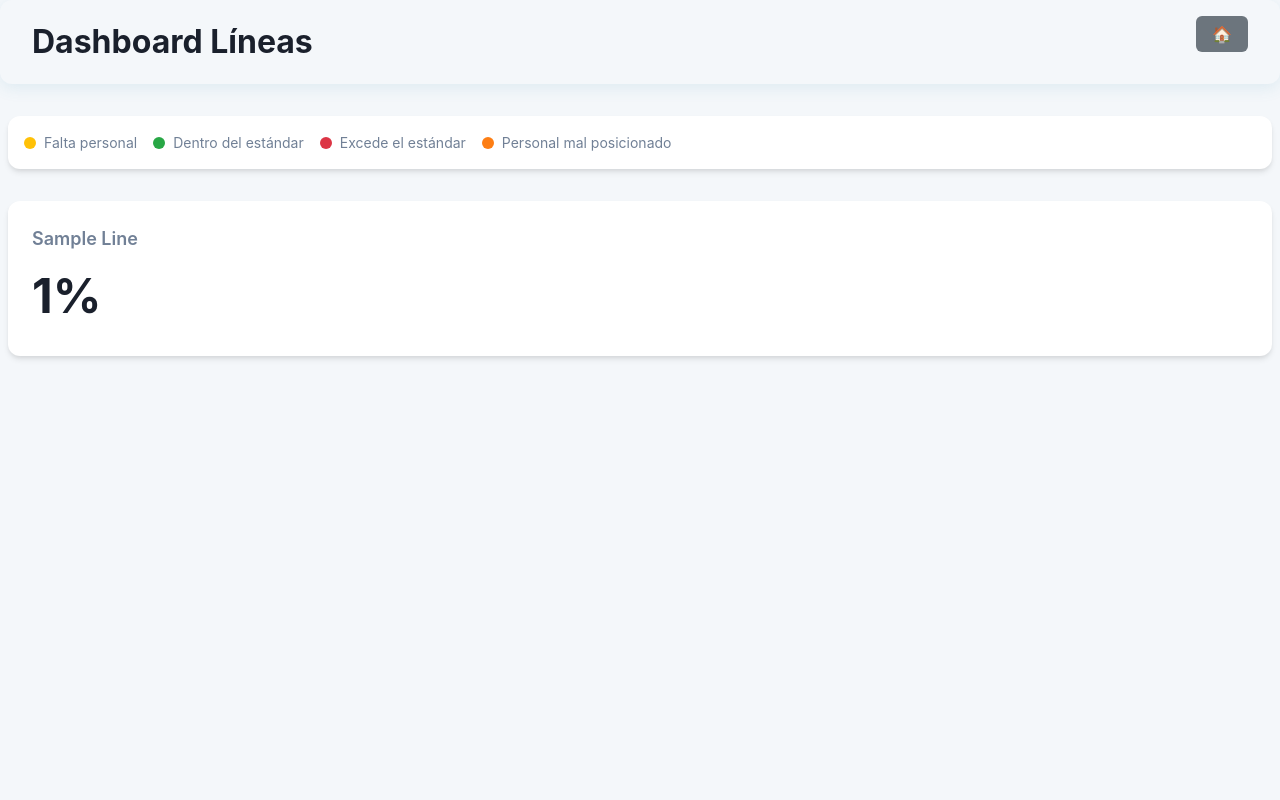
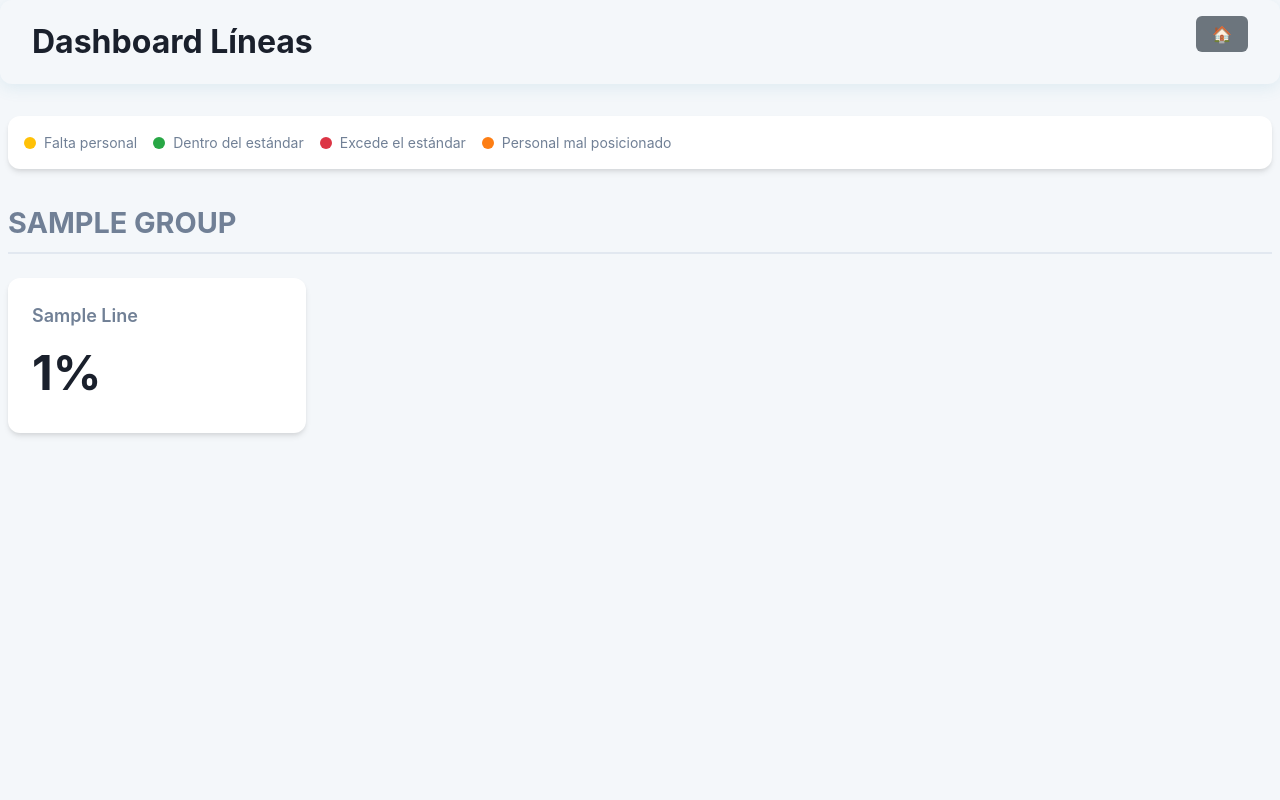
Before and after one commit to PrograMario12/DLE-2, a Flask app: template app/templates/lines_dashboards.html in a window 1280 px wide. Run offline with Flask 3, Linux system fonts and the light colour scheme; the template is opened without the code that fills it: most values are stand-ins (such as "Sample title", 1, 10 or a date in 2020); parts of the project's set-up code (start-up, migrations or seed data) failed here and were passed over; some libraries are stand-ins or nearby versions.

Commit message:
Clasificación en dashboards

```diff
--- a/app/static/css/dashboard_styles.css
+++ b/app/static/css/dashboard_styles.css
@@ -6,8 +6,8 @@
 /* --- 1. Variables y Estilos Globales de la Página --- */
 :root {
   --color-background: #f4f7fa; /* Un gris azulado muy claro para el fondo */
-  --color-primary: #005A9C;   /* Azul corporativo */
-  --color-text-primary: #1A202C; /* Texto principal oscuro */
+  --color-primary: #005a9c; /* Azul corporativo */
+  --color-text-primary: #1a202c; /* Texto principal oscuro */
   --color-text-secondary: #718096; /* Texto secundario más claro */
 
   --status-green: #28a745;
@@ -15,9 +15,12 @@
   --status-red: #dc3545;
   --status-orange-warning: #fd7e14; /* Naranja para la advertencia 'mal posicionado' */
 
-  --font-family-sans: -apple-system, BlinkMacSystemFont, "Segoe UI", Roboto, Helvetica, Arial, sans-serif;
-  --shadow-md: 0 4px 6px -1px rgba(0, 0, 0, 0.1), 0 2px 4px -1px rgba(0, 0, 0, 0.06);
-  --shadow-lg: 0 10px 15px -3px rgba(0, 0, 0, 0.1), 0 4px 6px -2px rgba(0, 0, 0, 0.05);
+  --font-family-sans: -apple-system, BlinkMacSystemFont, "Segoe UI", Roboto,
+    Helvetica, Arial, sans-serif;
+  --shadow-md: 0 4px 6px -1px rgba(0, 0, 0, 0.1),
+    0 2px 4px -1px rgba(0, 0, 0, 0.06);
+  --shadow-lg: 0 10px 15px -3px rgba(0, 0, 0, 0.1),
+    0 4px 6px -2px rgba(0, 0, 0, 0.05);
   --border-radius: 12px;
 }
 
@@ -65,22 +68,54 @@ body {
 
 /* Círculos de color para la leyenda */
 .information p::before {
-  content: '';
+  content: "";
   display: inline-block;
   width: 12px;
   height: 12px;
   border-radius: 50%;
 }
-.information p:nth-child(1)::before { background-color: var(--status-yellow); }
-.information p:nth-child(2)::before { background-color: var(--status-green); }
-.information p:nth-child(3)::before { background-color: var(--status-red); }
-.information p:nth-child(4)::before { background-color: var(--status-orange-warning); }
-
+.information p:nth-child(1)::before {
+  background-color: var(--status-yellow);
+}
+.information p:nth-child(2)::before {
+  background-color: var(--status-green);
+}
+.information p:nth-child(3)::before {
+  background-color: var(--status-red);
+}
+.information p:nth-child(4)::before {
+  background-color: var(--status-orange-warning);
+}
 
 /* --- 4. Menú de Tarjetas (Grid Layout) --- */
-.menu {
+/* --- 4. Menú de Tarjetas (Grid Layout) --- */
+.menu-container {
+  display: flex;
+  flex-direction: column;
+  gap: 3rem;
+  width: 100%;
+}
+
+.area-section {
+  /* background-color: #fff;  Opcional: envolver cada área en una caja */
+  /* padding: 1.5rem; */
+  /* border-radius: var(--border-radius); */
+  /* box-shadow: var(--shadow-md); */
+}
+
+.area-title {
+  font-size: 1.8rem;
+  color: var(--color-text-secondary);
+  margin-bottom: 1.5rem;
+  font-weight: 700;
+  text-transform: uppercase;
+  border-bottom: 2px solid #e2e8f0;
+  padding-bottom: 0.5rem;
+}
+
+.area-grid {
   display: grid;
-  grid-template-columns: repeat(auto-fit, minmax(250px, 1fr));
+  grid-template-columns: repeat(auto-fill, minmax(240px, 1fr));
   gap: 1.5rem;
   width: 100%;
 }
@@ -120,9 +155,15 @@ body {
 }
 
 /* --- 5. Clases de Estado para las Tarjetas --- */
-.employee-ok { background-color: var(--status-green); }
-.employee-nook { background-color: var(--status-yellow); }
-.employee-warning { background-color: var(--status-red); }
+.employee-ok {
+  background-color: var(--status-green);
+}
+.employee-nook {
+  background-color: var(--status-yellow);
+}
+.employee-warning {
+  background-color: var(--status-red);
+}
 
 /* Icono de advertencia para personal mal posicionado */
 .card-dashboard h1 .warning-icon {
@@ -157,8 +198,12 @@ body {
 }
 
 @keyframes spin {
-  0% { transform: rotate(0deg); }
-  100% { transform: rotate(360deg); }
+  0% {
+    transform: rotate(0deg);
+  }
+  100% {
+    transform: rotate(360deg);
+  }
 }
 
 /* Cambia el color del texto a blanco dentro de las tarjetas con estado */
@@ -174,5 +219,5 @@ body {
 /* El amarillo necesita texto oscuro para ser legible */
 .employee-nook h1,
 .employee-nook h2 {
-    color: var(--color-text-primary);
+  color: var(--color-text-primary);
 }
--- a/app/templates/lines_dashboards.html
+++ b/app/templates/lines_dashboards.html
@@ -1,38 +1,39 @@
-{% extends "base/base_dashboards.html" %}
-
-{% block title %} Dashboard Líneas {% endblock %}
-
-{% block styles %}
-  {# Apunta al nuevo archivo de estilos #}
-  <link rel="stylesheet" href="{{ url_for('static', filename='css/dashboard_styles.css') }}">
-{% endblock %}
-
-{% block header %}
+{% extends "base/base_dashboards.html" %} {% block title %} Dashboard Líneas {%
+endblock %} {% block styles %} {# Apunta al nuevo archivo de estilos #}
+<link
+  rel="stylesheet"
+  href="{{ url_for('static', filename='css/dashboard_styles.css') }}"
+/>
+{% endblock %} {% block header %}
 <h1>Dashboard Líneas</h1>
-{% endblock %}
-
-{% block content %}
-  {# Envuelve tu contenido en un div para aplicar el padding y max-width #}
+{% endblock %} {% block content %} {# Envuelve tu contenido en un div para
+aplicar el padding y max-width #}
 <div class="content-wrapper">
-
   <div class="information">
-      {# Se eliminaron los emojis de aquí, el CSS los pone como círculos de color #}
+    {# Se eliminaron los emojis de aquí, el CSS los pone como círculos de color
+    #}
     <p>Falta personal</p>
     <p>Dentro del estándar</p>
     <p>Excede el estándar</p>
     <p>Personal mal posicionado</p>
   </div>
 
-    <div class="menu">
-      {% for line in lines%}
-        {# Asumimos que `line.class` es una de las clases de estado (employee-ok, etc.) #}
-        <a href="{{ url_for('dashboards.show_stations_dashboard') }}?line={{ line.id }}" class="card-dashboard capitalize {{line.class}}">
+  <div class="menu-container">
+    {% for area, lines in grouped_lines.items() %}
+    <div class="area-section">
+      <h2 class="area-title">{{ area }}</h2>
+      <div class="area-grid">
+        {% for line in lines %} {# Asumimos que `line.class` es una de las
+        clases de estado (employee-ok, etc.) #}
+        <a
+          href="{{ url_for('dashboards.show_stations_dashboard') }}?line={{ line.id }}"
+          class="card-dashboard capitalize {{line.class}}"
+        >
           <div>
             <h2>{{ line.name }}</h2>
             <h1>
-              {{ line.percentage }}%
-              {# Usamos una clase para el icono de advertencia #}
-              {% if line.status == False %}
+              {{ line.percentage }}% {# Usamos una clase para el icono de
+              advertencia #} {% if line.status == False %}
               <span class="warning-icon">⚠️</span>
               {% endif %}
             </h1>
@@ -40,7 +41,9 @@
         </a>
         {% endfor %}
       </div>
-
+    </div>
+    {% endfor %}
+  </div>
 </div>
 
 {# Mantenemos la pantalla de carga (opcional) #}
@@ -49,10 +52,10 @@
 </div>
 
 <script>
-    window.addEventListener('load', function() {
-      const loadingScreen = document.querySelector('.loading-screen');
+  window.addEventListener("load", function () {
+    const loadingScreen = document.querySelector(".loading-screen");
     if (loadingScreen) {
-        loadingScreen.style.display = 'none';
+      loadingScreen.style.display = "none";
     }
   });
 </script>
```
Also changed, not shown: app/api/v1/routes/dashboard_routes.py (+12 -1 lines), app/infra/db/production_lines_repository_sql.py (+12 -4 lines). Lines whose indentation alone changed are shown as unchanged.
